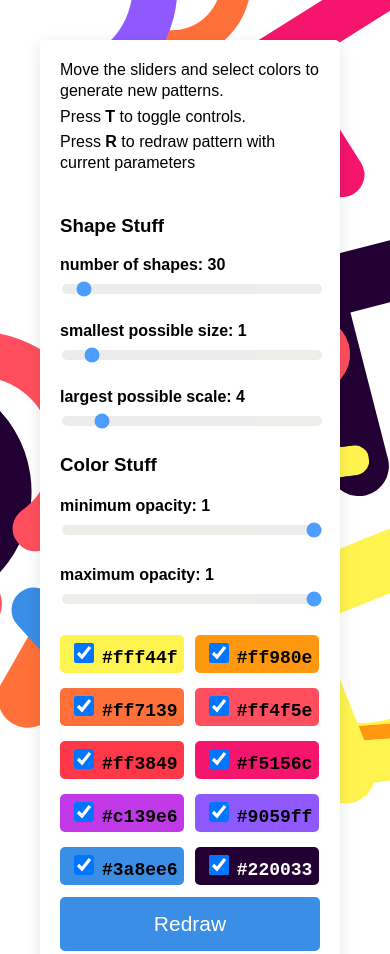
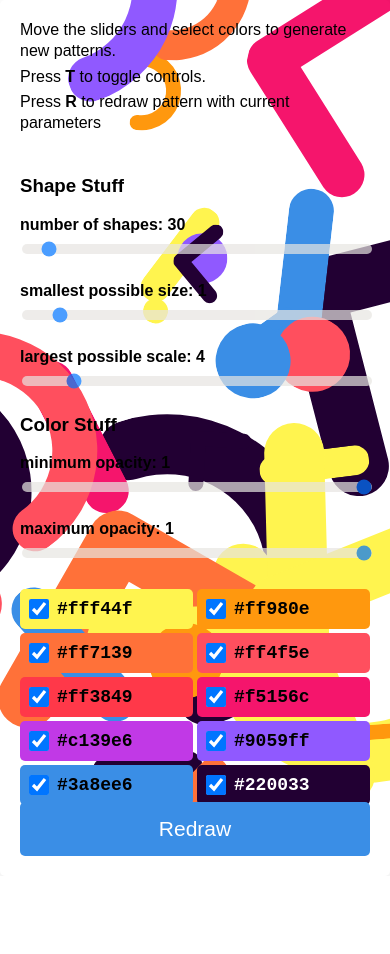
Before and after one commit to johngruen/fx-patterns, a plain HTML site: page index.html in a window 390 px wide. Shown: the top 954 px of the page. After the commit the page ends 876 px from the top, so only its background shows below. Drawn offline with Linux system fonts and the light colour scheme.

Commit message:
mobile styles

```diff
--- a/index.html
+++ b/index.html
@@ -22,12 +22,13 @@
     <input id="count" max="500" min="1" type="range" value="30"><br></label> <label>smallest possible size: <span id="min-report"></span><br>
     <input id="min-size" max="10" min=".1" step=".01" type="range" value="1"><br></label> <label>largest possible scale: <span id="max-report"></span><br>
     <input id="max-size" max="30" min=".1" step=".01" type="range" value="4"><br></label>
+
+    <h3>Color Stuff</h3>
+    <label>minimum opacity: <span id="min-opacity-report"></span><br>
+    <input id="min-opacity" max="1" min="0" step=".01" value="1" type="range" value="0"><br></label>
+    <label>maximum opacity: <span id="max-opacity-report"></span><br>
+      <input id="max-opacity" max="1" min="0" step=".01" type="range" value="1"><br></label>
     <div id="colors">
-      <h3>Color Stuff</h3>
-      <label>minimum opacity: <span id="min-opacity-report"></span><br>
-      <input id="min-opacity" max="1" min="0" step=".01" value="1" type="range" value="0"><br></label>
-      <label>maximum opacity: <span id="max-opacity-report"></span><br>
-        <input id="max-opacity" max="1" min="0" step=".01" type="range" value="1"><br></label>
       <label class="color-label" style="background:#fff44f"><input type="checkbox" checked value="#fff44f">#fff44f</label> <label class="color-label" style="background:#FF980E"><input type="checkbox" checked value="#FF980E">#ff980e</label>
       <label class="color-label" style="background:#ff7139"><input type="checkbox" checked value="#ff7139">#ff7139</label> <label class="color-label" style="background:#ff4f5e"><input type="checkbox" checked value="#ff4f5e">#ff4f5e</label>
       <label class="color-label" style="background:#ff3849"><input type="checkbox" checked value="#ff3849">#ff3849</label> <label class="color-label" style="background:#f5156c"><input type="checkbox" checked value="#f5156c">#f5156c</label>
--- a/main.css
+++ b/main.css
@@ -18,7 +18,7 @@ body {
 }
 
 .deck {
-  background: #fff;
+  background: #ffffffdd;
   border-radius: 5px;
   box-shadow: 0 4px 16px rgba(12, 12, 13, .1);
   box-sizing: border-box;
@@ -75,23 +75,20 @@ label {
 }
 
 #colors {
-  display: flex;
-  flex-wrap: wrap;
+  display:grid;
+  grid-gap: 4px;
+  grid-template-columns: 1fr 1fr;
+  grid-auto-rows: 40px;
 }
 
 .color-label {
-  padding: 5px;
+  height: 100%;
   align-items: center;
   border-radius: 5px;
   font-family: monospace;
   font-size: 18px;
-  margin-bottom: 12px;
   -moz-user-select: none;
-  flex: 0 0 44%;
-}
-
-.color-label:nth-child(odd) {
-  margin-left: 4%;
+  display: flex;
 }
 
 input[type='checkbox'] {
@@ -155,3 +152,12 @@ footer {
   width: 100%;
   height: auto;
 }
+
+@media only screen and (max-width: 768px) {
+  .deck {
+    margin: 0;
+    box-shadow: transparent;
+    background: transparent;
+    width: 100%;
+  }
+}
```
